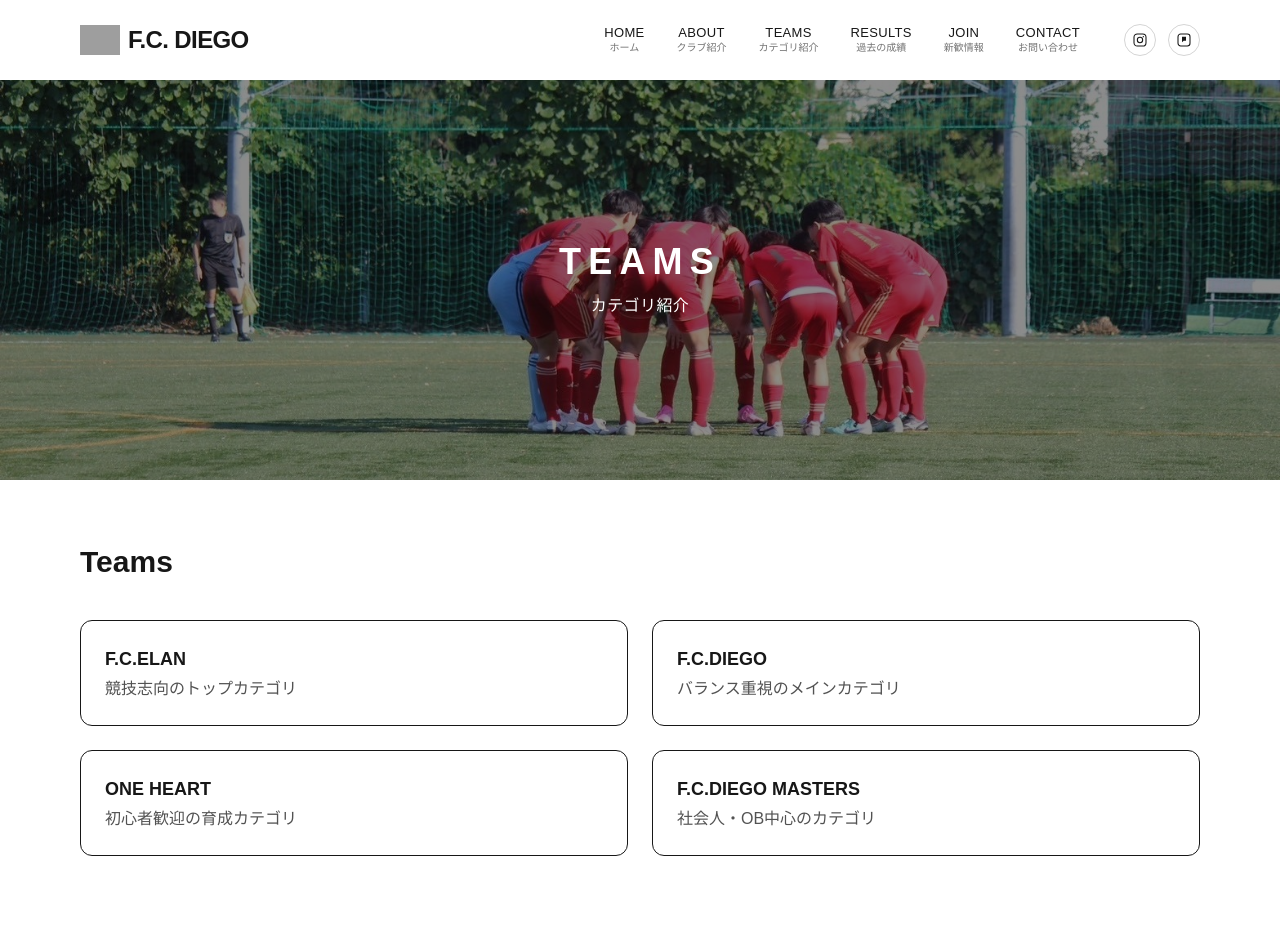
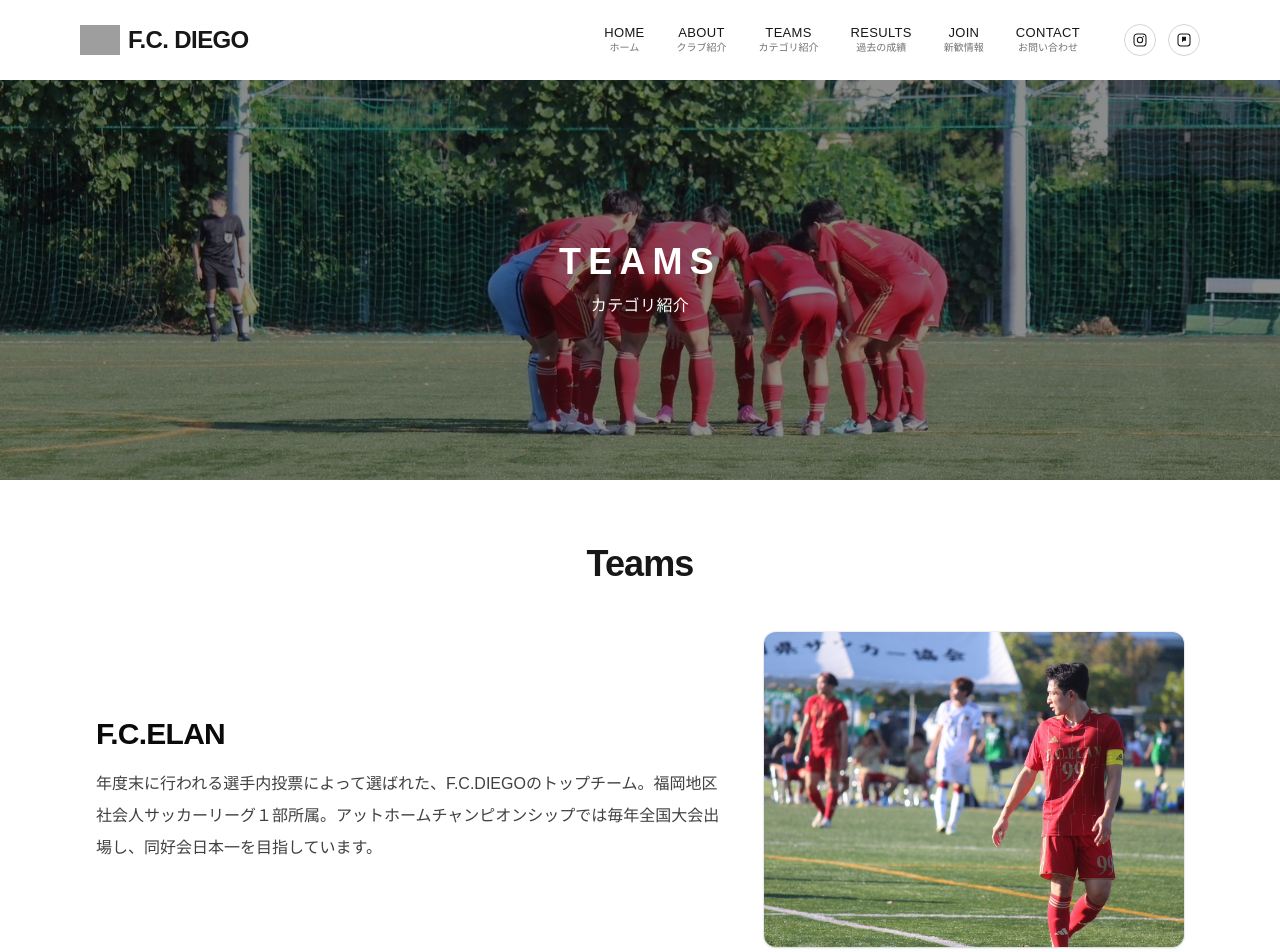
Before and after one commit to ogachan2/fcdiego-site, a Next.js app: page /teams in a window 1280 px wide. Shown: the top 952 px of the page. Built offline with nearby package versions, Linux system fonts and the light colour scheme; grey boxes are pictures that could not be loaded.

Commit message:
カテゴリ紹介修正

```diff
--- a/src/app/teams/page.tsx
+++ b/src/app/teams/page.tsx
@@ -1,35 +1,67 @@
 // src/app/teams/page.tsx
-import Link from "next/link";
+import Image from "next/image";
 import Reveal from "@/components/Reveal";
 import PageHero from "@/components/PageHero";
 
+const teams = [
+  {
+    title: "F.C.ELAN",
+    desc: "年度末に行われる選手内投票によって選ばれた、F.C.DIEGOのトップチーム。福岡地区社会人サッカーリーグ１部所属。アットホームチャンピオンシップでは毎年全国大会出場し、同好会日本一を目指しています。",
+    image: "/teams/elan/hero.jpg",
+  },
+  {
+    title: "F.C.DIEGO",
+    desc: "F.C.DIEGOの主力チーム。九州大学の学生たちが中心となって構成され、地域社会人サッカーリーグに参加しています。",
+    image: "/teams/diego/hero.jpg",
+  },
+  {
+    title: "ONE HEART",
+    desc: "F.C.DIEGOのサポートチーム。九州大学の学生たちが中心となって構成され、地域社会人サッカーリーグに参加しています。",
+    image: "/hero-teams.jpg",
+  },
+  {
+    title: "F.C.DIEGO MASTERS",
+    desc: "F.C.DIEGOの高水準チーム。九州大学の学生たちが中心となって構成され、地域社会人サッカーリーグに参加しています。",
+    image: "/teams/masters/hero.jpg",
+  },
+];
 
 export default function TeamsIndexPage() {
-  const items = [
-    { slug: "elan",     title: "F.C.ELAN",          desc: "競技志向のトップカテゴリ" },
-    { slug: "diego",    title: "F.C.DIEGO",         desc: "バランス重視のメインカテゴリ" },
-    { slug: "oneheart", title: "ONE HEART",          desc: "初心者歓迎の育成カテゴリ" },
-    { slug: "masters",  title: "F.C.DIEGO MASTERS", desc: "社会人・OB中心のカテゴリ" },
-  ];
-
   return (
     <>
       <PageHero page="teams" />
-    <div className="max-w-6xl mx-auto px-4 py-16 space-y-10">
+      <div className="mx-auto max-w-6xl px-4 py-14 sm:px-6 sm:py-16 lg:px-8">
         <Reveal>
-        <h1 className="text-3xl font-extrabold">Teams</h1>
+          <div className="mb-12 text-center">
+            <h1 className="text-3xl font-extrabold tracking-tight sm:text-4xl">
+              Teams
+            </h1>
+          </div>
         </Reveal>
 
-      <div className="grid sm:grid-cols-2 gap-6">
-        {items.map((it) => (
-          <Reveal key={it.slug}>
-            <Link
-              href={`/teams/${it.slug}`}
-              className="block p-6 border rounded-xl hover:shadow-md transition"
-            >
-              <h2 className="font-semibold text-lg">{it.title}</h2>
-              <p className="text-neutral-600 mt-1">{it.desc}</p>
-            </Link>
+        <div className="space-y-12">
+          {teams.map((team) => (
+            <Reveal key={team.title}>
+              <section className="grid items-center gap-6 border-b border-neutral-200 pb-12 last:border-b-0 last:pb-0 md:grid-cols-[1fr_420px] md:gap-10">
+                <div>
+                  <h2 className="text-2xl font-bold tracking-tight text-neutral-950 sm:text-3xl">
+                    {team.title}
+                  </h2>
+                  <p className="mt-4 max-w-2xl text-sm leading-7 text-neutral-700 sm:text-base sm:leading-8">
+                    {team.desc}
+                  </p>
+                </div>
+
+                <div className="relative aspect-[4/3] overflow-hidden rounded-xl bg-neutral-100 shadow-sm ring-1 ring-black/5">
+                  <Image
+                    src={team.image}
+                    alt={`${team.title} photo`}
+                    fill
+                    sizes="(min-width: 1024px) 420px, (min-width: 768px) 40vw, 100vw"
+                    className="object-cover"
+                  />
+                </div>
+              </section>
             </Reveal>
           ))}
         </div>
```
Lines whose indentation alone changed are shown as unchanged.
